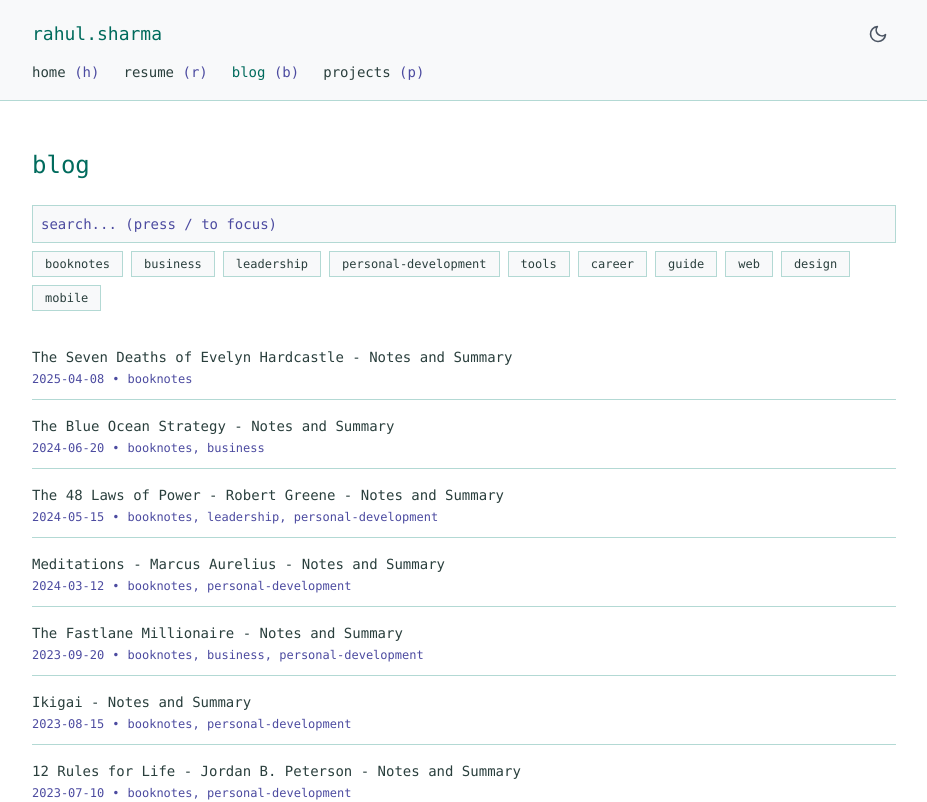
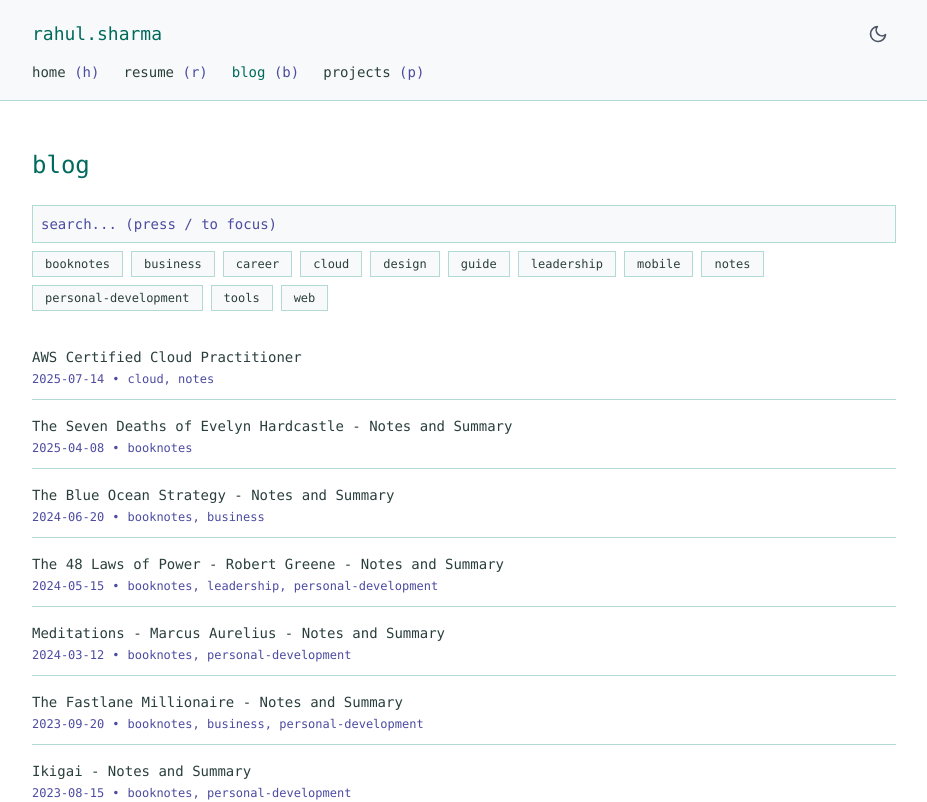
Before and after one commit to holdmypotion/portfolio-v3, a Next.js app: page /blog in a window 1280 px wide. Shown: the top 802 px of the page, without its empty margins (176-1103 px from the left). Built offline with nearby package versions, Linux system fonts and the light colour scheme.

Commit message:
content: AWS CCP notes

```diff
--- /dev/null
+++ b/content/blogs/aws-ccp-notes.md
@@ -0,0 +1,12 @@
+---
+title: 'AWS Certified Cloud Practitioner'
+date: '2025-07-14'
+tags: ['cloud', 'notes']
+slug: 'aws-ccp-notes'
+description: 'My comprehensive notes and study guide for the AWS Certified Cloud Practitioner certification.'
+publish_status: 'published'
+---
+
+Access my complete AWS Certified Cloud Practitioner study notes here:
+
+[AWS Certified Cloud Practitioner Notes](https://holdmypotion.notion.site/AWS-Certified-Cloud-Practitioner-4932d82886b6455781a82f9762df50e4?pvs=74)
--- a/src/app/blog/page.js
+++ b/src/app/blog/page.js
@@ -78,7 +78,7 @@ export default function BlogPage() {
           />
         </div>
         <div className='flex flex-wrap gap-2 items-center'>
-          {allTags.map((tag) => {
+          {[...allTags].sort().map((tag) => {
             const isSelected = selectedTags.includes(tag);
             return (
               <button
```
